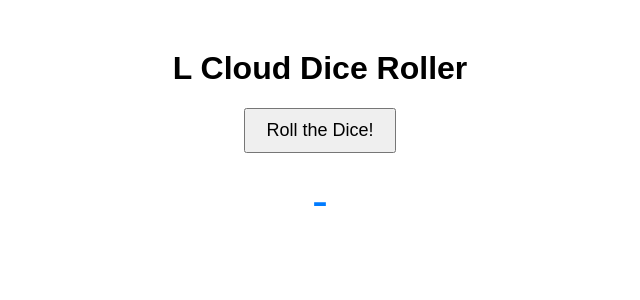
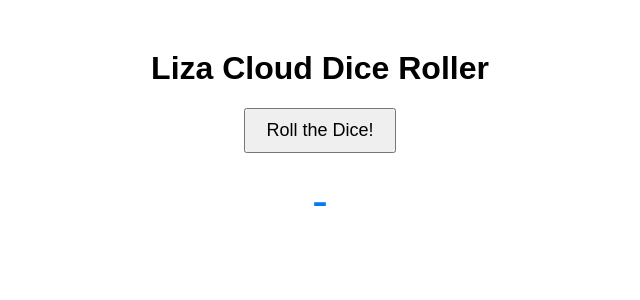
Before and after one commit to lizab12/roller-dice, a Flask app: page / in a window 1280 px wide. Shown: the top 300 px of the page, without its empty margins (320-960 px from the left). Run offline with Flask 2, Linux system fonts and the light colour scheme.

Commit message:
added my name

```diff
--- a/templates/index.html
+++ b/templates/index.html
@@ -9,7 +9,7 @@
     </style>
 </head>
 <body>
-    <h1> L Cloud Dice Roller</h1>
+    <h1> Liza Cloud Dice Roller</h1>
     <button onclick="rollDice()">Roll the Dice!</button>
     <div id="result">-</div>
 
```
